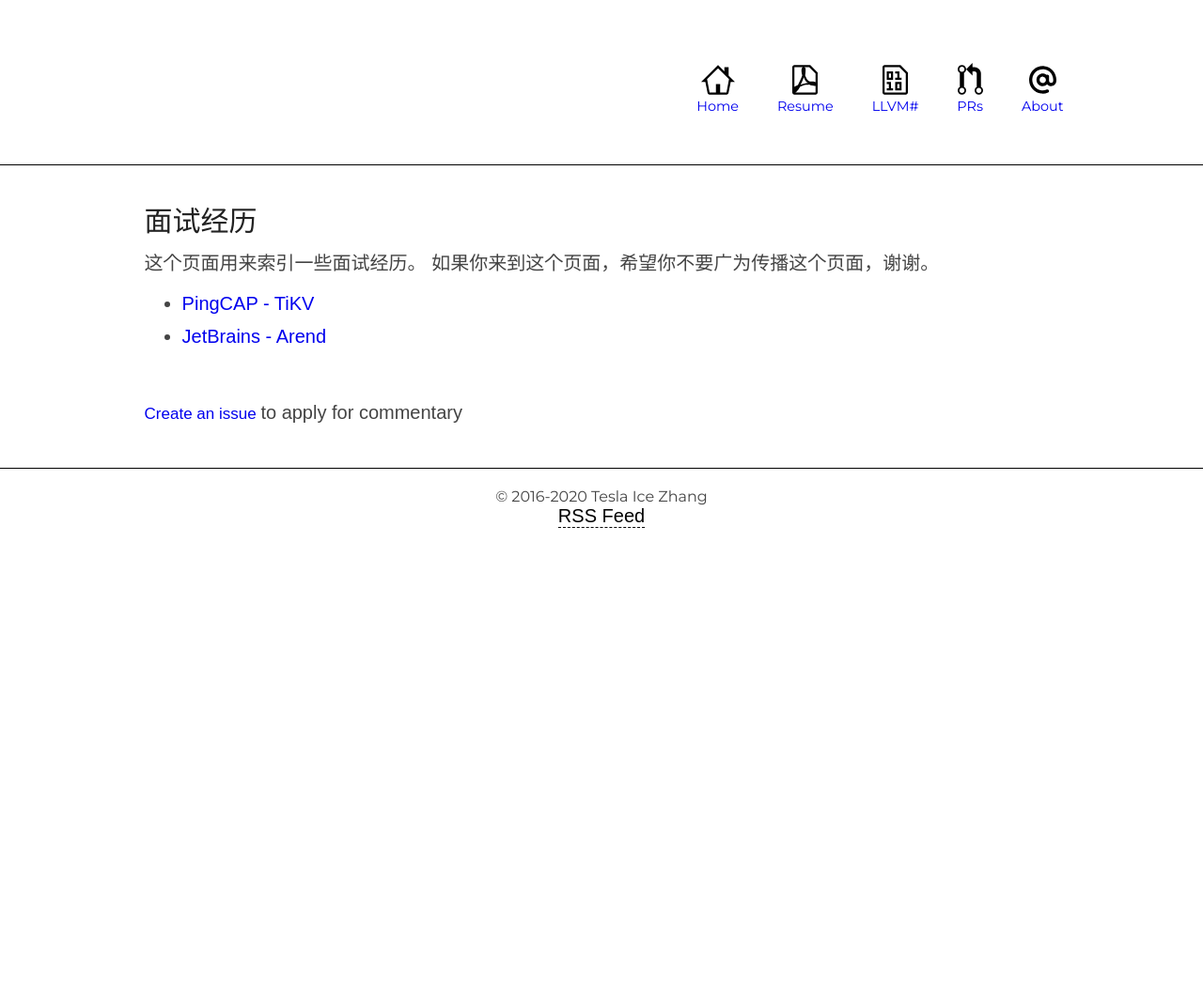
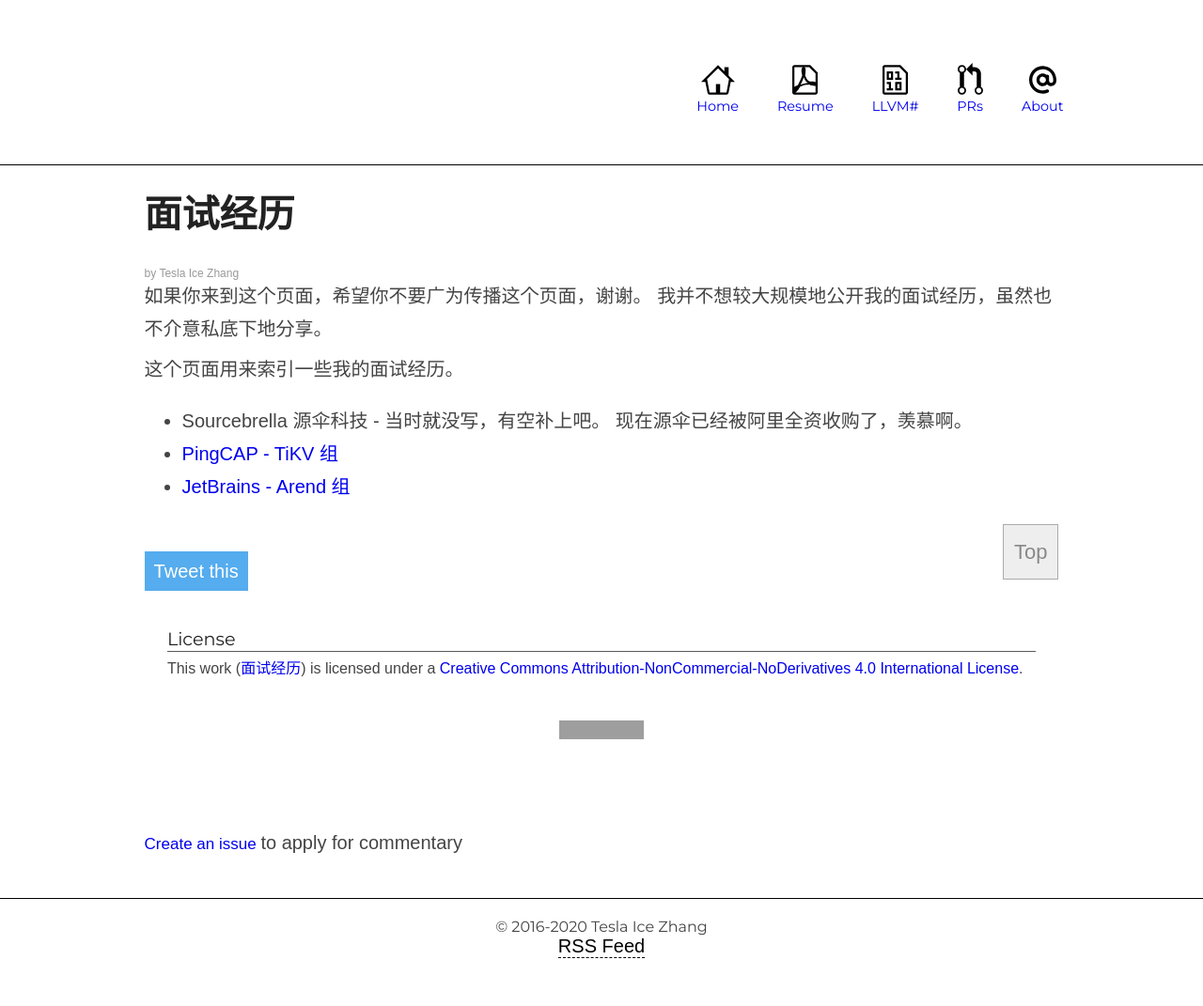
Before and after one commit to anqurvanillapy/ice1000.github.io, a Jekyll site: the page built from assets/pages/interview/index.md, in a window 1280 px wide. Shown: the whole page at 94% size. Built offline with Jekyll 4.4.1, drawn with Linux system fonts in a browser that asks for light colours; before the commit the page ends 900 px from its top, so only the background shows below that; grey boxes are pictures that could not be loaded.

Commit message:
Extract template

```diff
--- /dev/null
+++ b/_layouts/interview.html
@@ -0,0 +1,8 @@
+---
+layout: post
+---
+
+如果你来到这个页面，希望你不要广为传播这个页面，谢谢。
+我并不想较大规模地公开我的面试经历，虽然也不介意私底下地分享。
+
+{{ content }}
--- a/assets/pages/interview/index.md
+++ b/assets/pages/interview/index.md
@@ -1,12 +1,13 @@
 ---
-layout: page
+layout: interview
 title: 面试经历
 description: Interviews
 permalink: /interview/index.html
 ---
 
-这个页面用来索引一些面试经历。
-如果你来到这个页面，希望你不要广为传播这个页面，谢谢。
+这个页面用来索引一些我的面试经历。
 
-+ [PingCAP - TiKV](pingcap-tikv.html)
-+ [JetBrains - Arend](jetbrains-arend.html)
++ Sourcebrella 源伞科技 - 当时就没写，有空补上吧。
+  现在源伞已经被阿里全资收购了，羡慕啊。
++ [PingCAP - TiKV 组](pingcap-tikv.html)
++ [JetBrains - Arend 组](jetbrains-arend.html)
```
Also changed, not shown: assets/pages/interview/jetbrains-arend.md (+1 -1 lines), assets/pages/interview/pingcap-tikv.md (+1 -1 lines).
